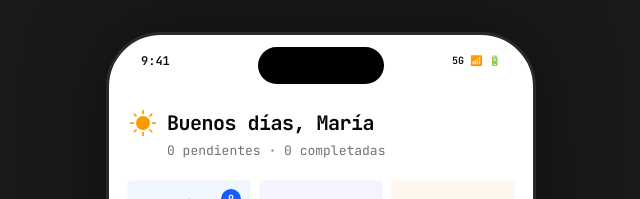
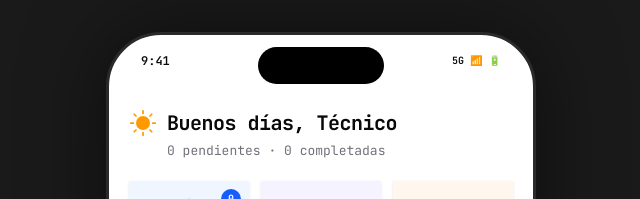
Before and after one commit to ElirPereza/industrial-demo, a Next.js app: page /mobile/tecnico in a window 1280 px wide. Shown: the top 199 px of the page, without its empty margins (319-959 px from the left). Built offline with nearby package versions, Linux system fonts and the light colour scheme; no server answers; the database is empty.

Commit message:
fix(ux): add loading states to 4 pages, replace hardcoded technician name

```diff
--- a/app/activos/page.tsx
+++ b/app/activos/page.tsx
@@ -205,6 +205,19 @@ export default function EquiposPage() {
 		}
 	}
 
+	if (cargando) {
+		return (
+			<SidebarProvider>
+				<AppSidebar />
+				<SidebarInset>
+					<div className="flex flex-1 items-center justify-center p-8">
+						<div className="size-6 animate-spin rounded-full border-2 border-primary border-t-transparent" />
+					</div>
+				</SidebarInset>
+			</SidebarProvider>
+		)
+	}
+
 	return (
 		<SidebarProvider>
 			<AppSidebar />
--- a/app/mobile/tecnico/page.tsx
+++ b/app/mobile/tecnico/page.tsx
@@ -14,13 +14,15 @@ import {
 	mapMantenimientoRow,
 	mapOrdenRow,
 } from "@/lib/data-mappers"
+import { useRole } from "@/lib/role-provider"
 import { useSupabaseQuery } from "@/lib/hooks/use-supabase-query"
 import type { Tables } from "@/lib/supabase/types"
 import { cn } from "@/lib/utils"
 
-const TECNICO_NOMBRE = "María García"
+export default function MobileTecnicoPage() {
+	const { profile } = useRole()
+	const tecnicoNombre = profile?.nombre ?? "Técnico"
 
-export default function MobileTecnicoPage() {
 	const {
 		data: equiposData,
 		isLoading: loadingEquipos,
@@ -60,7 +62,7 @@ export default function MobileTecnicoPage() {
 	const registrosMantenimiento = registrosData ?? []
 
 	const misOrdenes = ordenesTrabajo.filter(
-		(ot) => ot.tecnicoAsignado === TECNICO_NOMBRE,
+		(ot) => ot.tecnicoAsignado === tecnicoNombre,
 	)
 	const otsPendientes = misOrdenes.filter(
 		(ot) =>
@@ -74,7 +76,7 @@ export default function MobileTecnicoPage() {
 	)
 
 	const tareasCompletadas = registrosMantenimiento.filter(
-		(r) => r.tecnico === TECNICO_NOMBRE && r.estado === "completado",
+		(r) => r.tecnico === tecnicoNombre && r.estado === "completado",
 	).length
 
 	if (isLoading) {
@@ -104,7 +106,7 @@ export default function MobileTecnicoPage() {
 					<div className="flex items-center gap-2.5">
 						<Sun className="size-7 text-amber-500" weight="fill" />
 						<h1 className="text-xl font-bold tracking-tight text-foreground">
-							Buenos d&iacute;as, Mar&iacute;a
+							Buenos días, {tecnicoNombre}
 						</h1>
 					</div>
 					<p className="mt-1 pl-[38px] text-[13px] text-muted-foreground">
```
